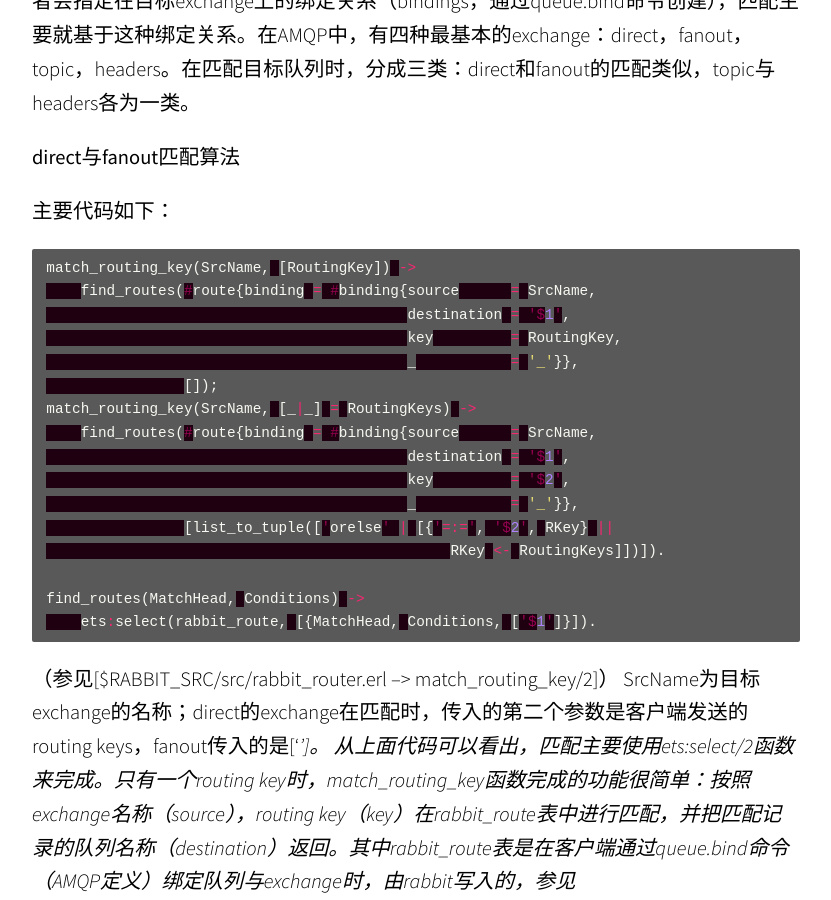
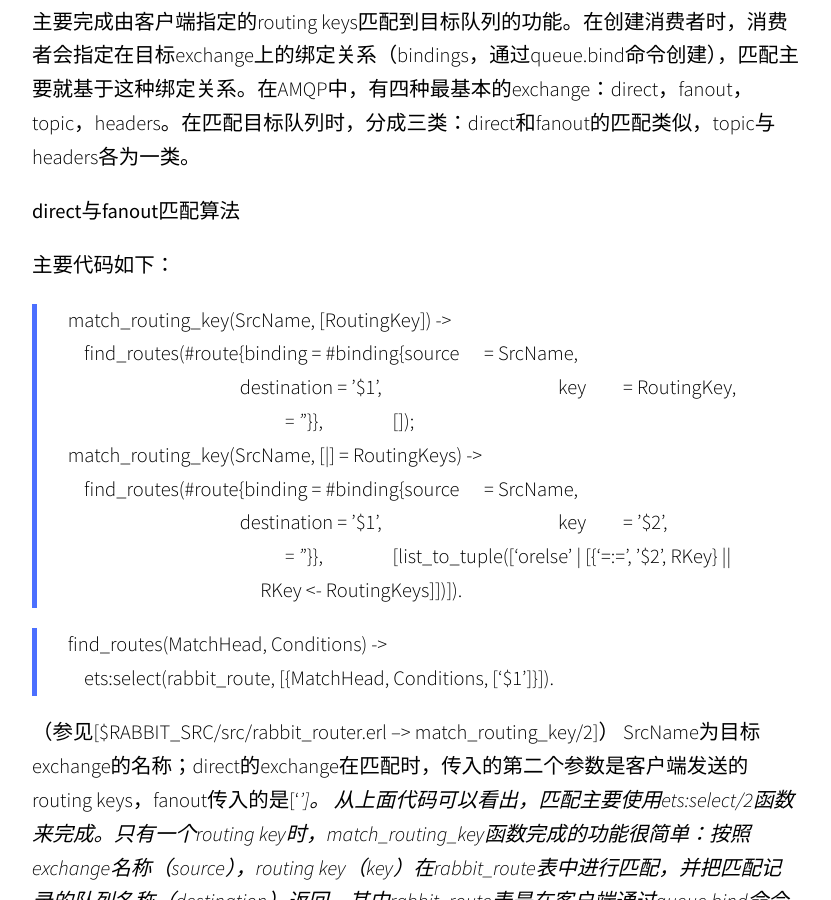
Before and after one commit to astrisk/astrisk.github.io, a Jekyll site: the page built from _posts/2017-05-08-rabbit-message-lifecycle.md, in a window 1280 px wide and 900 px high, scrolled down 1455 px. Shown: the whole window, without its empty margins (224-1055 px from the left). Built offline with Jekyll 4.4.1, drawn with Linux system fonts in a browser that asks for light colours; some web fonts are replaced.

Commit message:
更新代码的格式为>

```diff
--- a/_posts/2017-05-08-rabbit-message-lifecycle.md
+++ b/_posts/2017-05-08-rabbit-message-lifecycle.md
@@ -31,26 +31,23 @@ categories: RABBITMQ
 
 主要代码如下：
 
-{% highlight c %}
+> match_routing_key(SrcName, [RoutingKey]) ->
+>     find_routes(#route{binding = #binding{source      = SrcName,
+>                                           destination = '$1',
+>                                           key         = RoutingKey,
+>                                           _           = '_'}},
+>                 []);
+> match_routing_key(SrcName, [_|_] = RoutingKeys) ->
+>     find_routes(#route{binding = #binding{source      = SrcName,
+>                                           destination = '$1',
+>                                           key         = '$2',
+>                                           _           = '_'}},
+>                 [list_to_tuple(['orelse' | [{'=:=', '$2', RKey} ||
+>                                                RKey <- RoutingKeys]])]).
 
-match_routing_key(SrcName, [RoutingKey]) ->
-    find_routes(#route{binding = #binding{source      = SrcName,
-                                          destination = '$1',
-                                          key         = RoutingKey,
-                                          _           = '_'}},
-                []);
-match_routing_key(SrcName, [_|_] = RoutingKeys) ->
-    find_routes(#route{binding = #binding{source      = SrcName,
-                                          destination = '$1',
-                                          key         = '$2',
-                                          _           = '_'}},
-                [list_to_tuple(['orelse' | [{'=:=', '$2', RKey} ||
-                                               RKey <- RoutingKeys]])]).
+> find_routes(MatchHead, Conditions) ->
+>     ets:select(rabbit_route, [{MatchHead, Conditions, ['$1']}]).
 
-find_routes(MatchHead, Conditions) ->
-    ets:select(rabbit_route, [{MatchHead, Conditions, ['$1']}]).
-
-{% endhighlight %}
 
 （参见[$RABBIT_SRC/src/rabbit_router.erl --> match_routing_key/2]）
 SrcName为目标exchange的名称；direct的exchange在匹配时，传入的第二个参数是客户端发送的routing keys，fanout传入的是[‘_’]。
```
